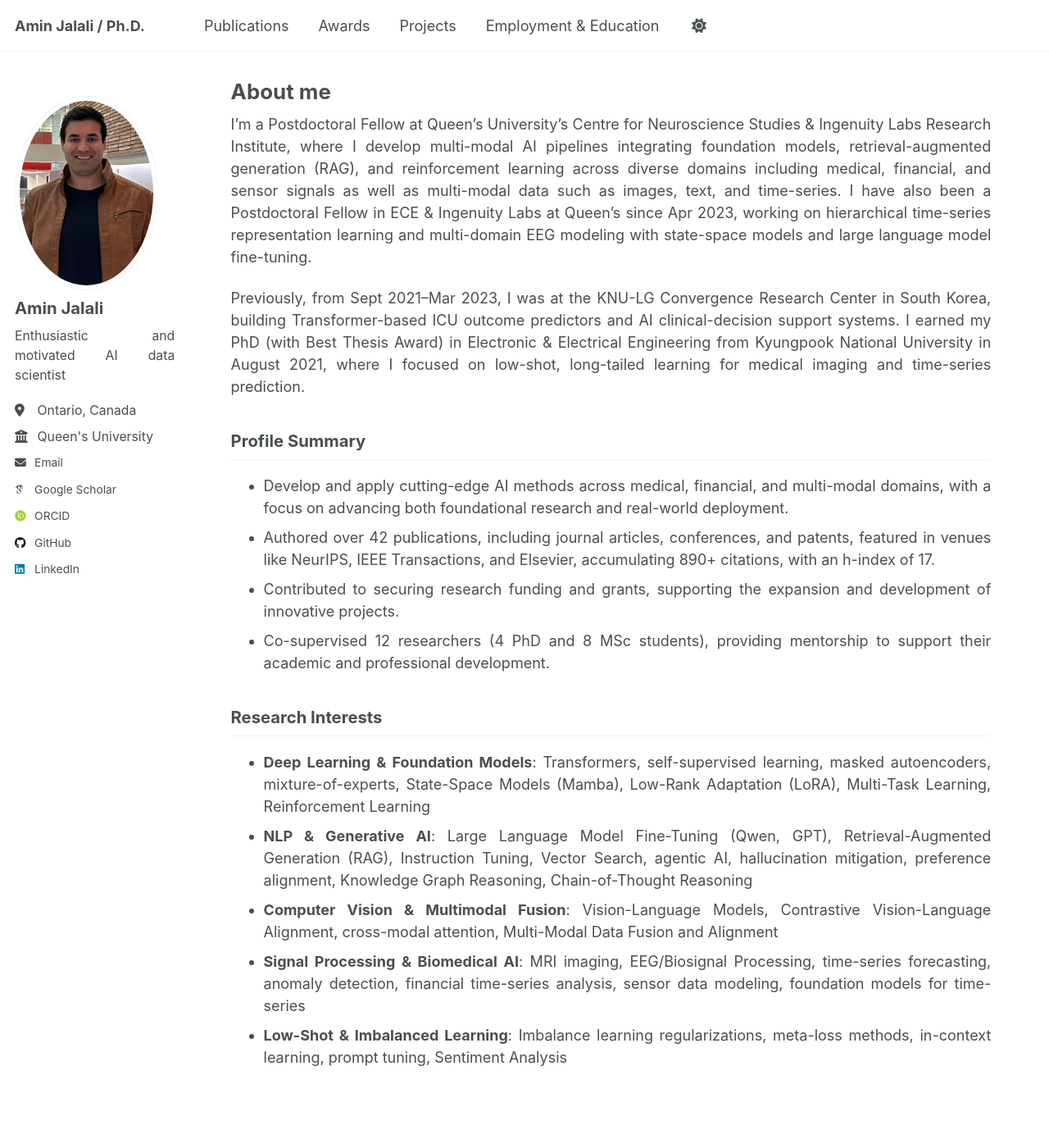
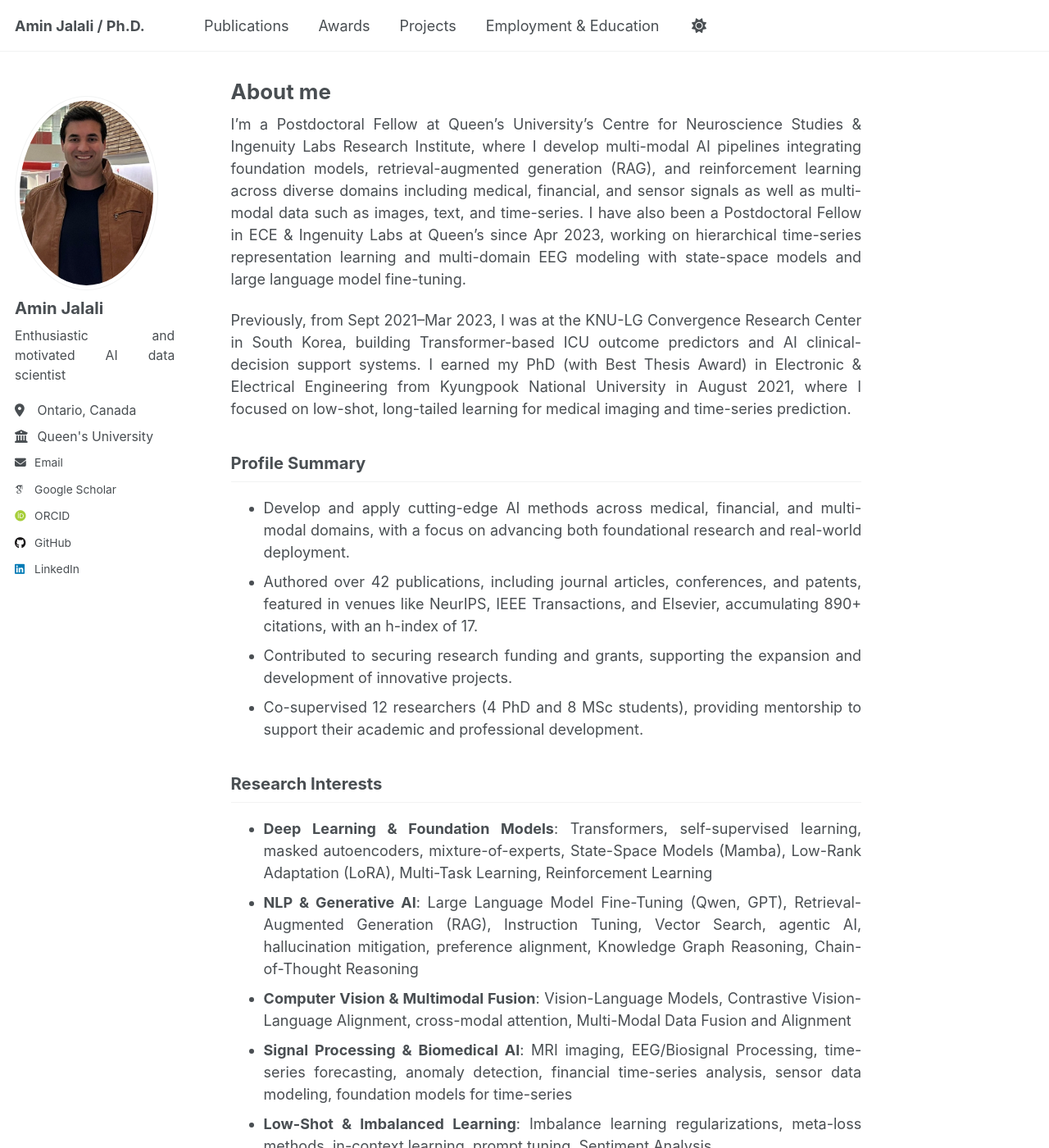
Before and after one commit to aminjalali-research/aminjalali-research.github.io, a Jekyll site: the page built from _pages/about.md, in a window 1280 px wide and 1400 px high. Shown: the whole window at 82% size. Built offline with Jekyll 4.4.1, drawn with Linux system fonts in a browser that asks for light colours; some web fonts are replaced.

Commit message:
Fix sidebar overlap: restore original page layout, remove justify from div
Co-Authored-By: Claude Opus 4.6 (1M context) <noreply@anthropic.com>

```diff
--- a/_sass/layout/_base.scss
+++ b/_sass/layout/_base.scss
@@ -62,7 +62,7 @@ small, .small {
   font-size: $type-size-6;
 }
 
-p, li, dd, td, div {
+p, li, dd, td {
   text-align: justify;
   text-justify: inter-word;
 }
--- a/_sass/layout/_page.scss
+++ b/_sass/layout/_page.scss
@@ -20,7 +20,7 @@
   @include breakpoint($large) {
     @include span(10 of 12 last);
     @include prefix(0.5 of 12);
-    @include suffix(0.5 of 12);
+    @include suffix(2 of 12);
   }
 
   .page__inner-wrap {
```
